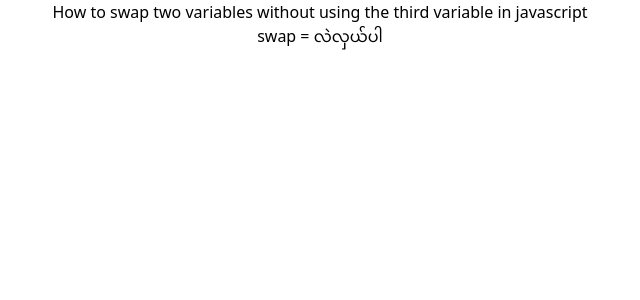
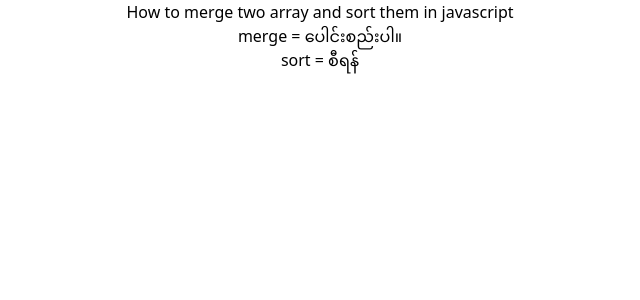
Before and after one commit to thethmuenaing/javascript-coding-interview, a React (Create React App) app: page / in a window 1280 px wide. Shown: the top 300 px of the page, without its empty margins (320-960 px from the left). Built offline with nearby package versions, Linux system fonts and the light colour scheme.

Commit message:
merge two arrays and sort them

```diff
--- a/src/App.js
+++ b/src/App.js
@@ -1,10 +1,10 @@
-import Coding14 from "./js_coding/Coding14";
+import Coding15 from "./js_coding/Coding15";
 
 function App() {
 	return (
 		<div className="App">
 			<div className="text-center">
-				<Coding14 />
+				<Coding15 />
 			</div>
 		</div>
 	);
--- /dev/null
+++ b/src/js_coding/Coding15.js
@@ -0,0 +1,32 @@
+import React from "react";
+
+const Coding15 = () => {
+	const arr1 = [1, 6, 3, 8];
+	const arr2 = [5, 2, 7, 4];
+	// concat
+	const finalArr = arr1.concat(arr2);
+	console.log("merge with concat ", finalArr);
+	const sorterArr = finalArr.sort(function (a, b) {
+		return a - b;
+	});
+	console.log("sort", sorterArr);
+
+	// spread operator
+	const arr3 = [9, 14, 11, 16];
+	const arr4 = [13, 10, 15, 12];
+	const spreadArr = [...arr3, ...arr4];
+	console.log("spread ", spreadArr);
+	const sorterArr2 = spreadArr.sort(function (a, b) {
+		return a - b;
+	});
+	console.log("sorterArr2 ", sorterArr2);
+	return (
+		<div>
+			<h1>How to merge two array and sort them in javascript</h1>
+			<p>merge = ပေါင်းစည်းပါ။</p>
+			<p>sort = စီရန်</p>
+		</div>
+	);
+};
+
+export default Coding15;
```
